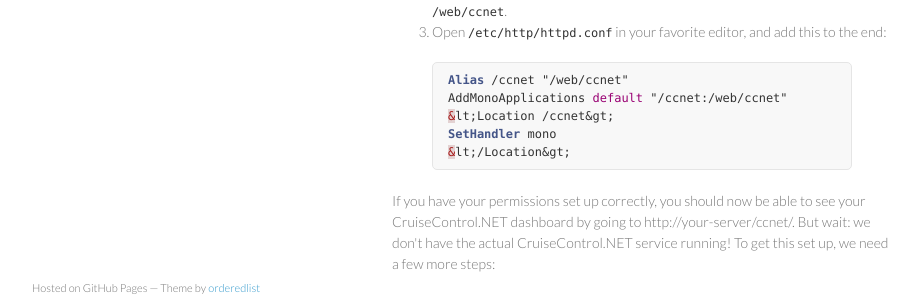
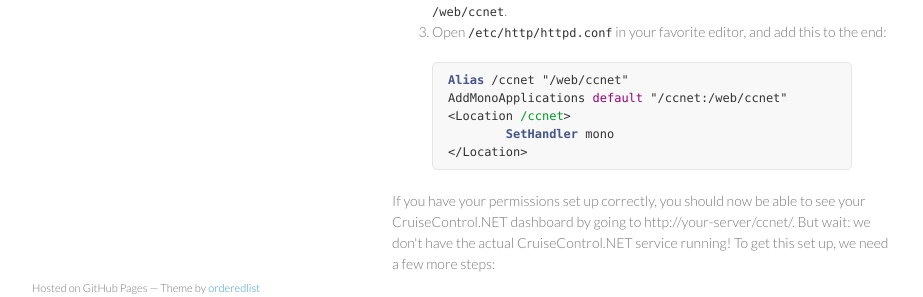
Before and after one commit to amanda-mitchell/fallingcanbedeadly.com, a Jekyll site: the page built from _posts/2007-07-13-developing-for-net-on-the-mac-part-3-continuous-integration.html, in a window 1280 px wide. Shown: the part 533-830 px from the top of the page, without its empty margins (178-1101 px from the left). Built offline with Jekyll 4.4.1, drawn with Linux system fonts in a browser that asks for light colours; some of the changed lines change nothing that is shown.

Commit message:
Fix angle brackets.

```diff
--- a/_posts/2007-07-13-developing-for-net-on-the-mac-part-3-continuous-integration.html
+++ b/_posts/2007-07-13-developing-for-net-on-the-mac-part-3-continuous-integration.html
@@ -25,9 +25,9 @@
 {% highlight apache %}
 Alias /ccnet "/web/ccnet"
 AddMonoApplications default "/ccnet:/web/ccnet"
-&lt;Location /ccnet&gt;
-SetHandler mono
-&lt;/Location&gt;
+<Location /ccnet>
+	SetHandler mono
+</Location>
 {% endhighlight %}
 
 <p>If you have your permissions set up correctly, you should now be able to see your CruiseControl.NET dashboard by going to http://your-server/ccnet/. But wait: we don't have the actual CruiseControl.NET service running! To get this set up, we need a few more steps:</p>
```
